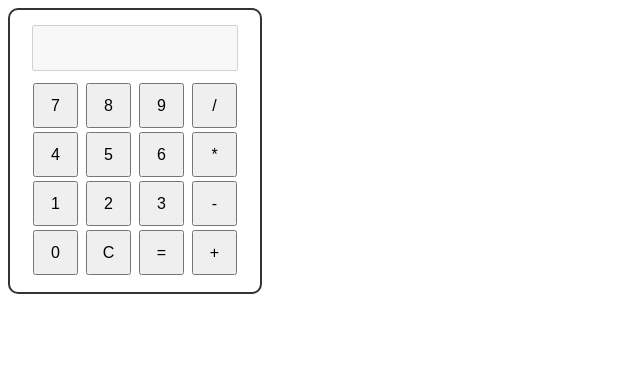
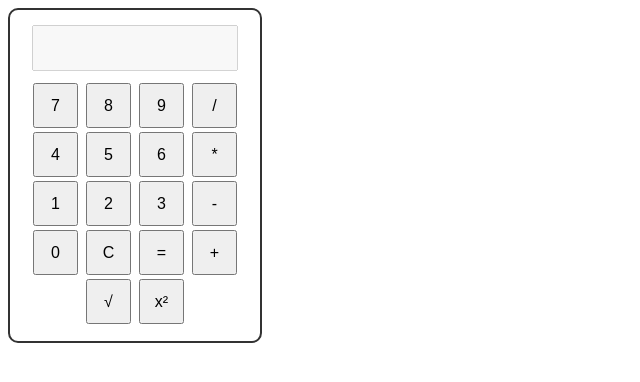
Before and after one commit to shikhargupta151611-arch/my---calculator, a plain HTML site: page index.html in a window 1280 px wide. Shown: the whole page, without its empty margins (0-640 px from the left). Drawn offline with Linux system fonts and the light colour scheme.

Commit message:
Add buttons for square root and power calculations

```diff
--- a/index.html
+++ b/index.html
@@ -19,6 +19,8 @@
     <button onclick="val('1')">1</button> <button onclick="val('2')">2</button> <button onclick="val('3')">3</button> <button onclick="val('-')">-</button>
     <br>
     <button onclick="val('0')">0</button> <button onclick="clr()">C</button> <button onclick="calc()">=</button> <button onclick="val('+')">+</button>
+    <button onclick="calculateSquareRoot()">√</button>
+<button onclick="calculatePower()">x²</button>
 </div>
 
 <script>
```
